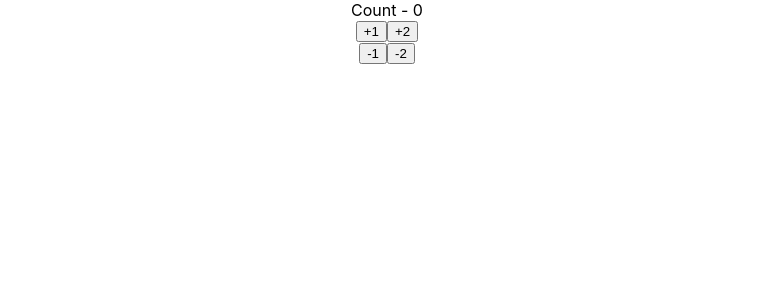
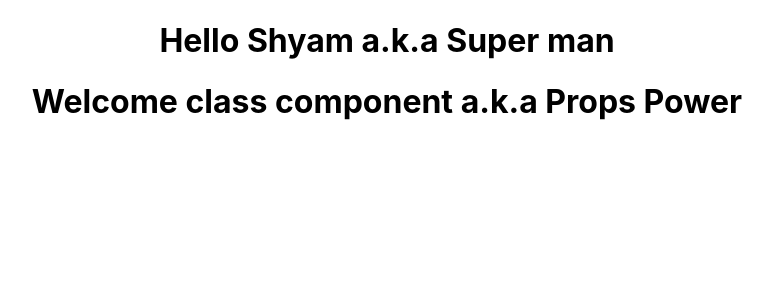
Before and after one commit to vijaynehra594/REACT, a React (Create React App) app in the folder hello-world/: page / in a window 1280 px wide. Shown: the top 300 px of the page, without its empty margins (253-1026 px from the left). Built offline with nearby package versions, Linux system fonts and the light colour scheme.

Commit message:
React Destructuring props and state

```diff
--- a/hello-world/src/App.js
+++ b/hello-world/src/App.js
@@ -8,7 +8,7 @@ import Counter from './components/Counter';
 function App() {
   return (
     <div className="App">
-      <Counter />
+      {/* <Counter /> */}
       {/* <Message /> */}
       {/* <Greet/> */}
       {/* <Welcome/> */}
@@ -19,8 +19,8 @@ function App() {
       {/* <Props name="Nikhil" heroName="Bat man">
         <button>Action</button>
       </Props> */}
-      {/* <Props name="Shyam" heroName="Super man"/> */}
-      {/* <Welcome name="class component" heroName="Props Power"/> */}
+      <Props name="Shyam" heroName="Super man"/>
+      <Welcome name="class component" heroName="Props Power"/>
     </div>
   );
 }
--- a/hello-world/src/components/Props.js
+++ b/hello-world/src/components/Props.js
@@ -2,14 +2,33 @@ import React from "react";
 
 // const Props = (props) => <h1>Hello {props.name} a.k.a {props.heroName} </h1>
 
+// const Props = props =>{
+//     //we can not change props value like this
+//     // props.heroName = 'change_name'
+
+//     return (
+//         <>
+//             <h1>Hello {props.name} a.k.a {props.heroName} </h1>
+//             {props.children}
+//         </>
+//     )
+// }
+
+// // 2nd way of destructuring props
+// const Props = ({name, heroName}) =>{
+//     return (
+//         <>
+//             <h1>Hello {name} a.k.a {heroName} </h1>
+//         </>
+//     )
+// }
+
+// 3rd way of destructuring props
 const Props = props =>{
-    //we can not change props value like this
-    // props.heroName = 'change_name'
-
+    const {name, heroName} = props;
     return (
         <>
-            <h1>Hello {props.name} a.k.a {props.heroName} </h1>
-            {props.children}
+            <h1>Hello {name} a.k.a {heroName} </h1>
         </>
     )
 }
--- a/hello-world/src/components/Welcome.js
+++ b/hello-world/src/components/Welcome.js
@@ -1,8 +1,12 @@
 import React, {Component} from 'react';
 
 class Welcome extends Component{
+    // render() {
+    // return <h1>Welcome {this.props.name} a.k.a {this.props.heroName}</h1>
+    // }
     render() {
-    return <h1>Welcome {this.props.name} a.k.a {this.props.heroName}</h1>
-    }
+        const {name, heroName} = this.props;
+        return <h1>Welcome {name} a.k.a {heroName}</h1>
+        }
 }
 export default Welcome;
```
